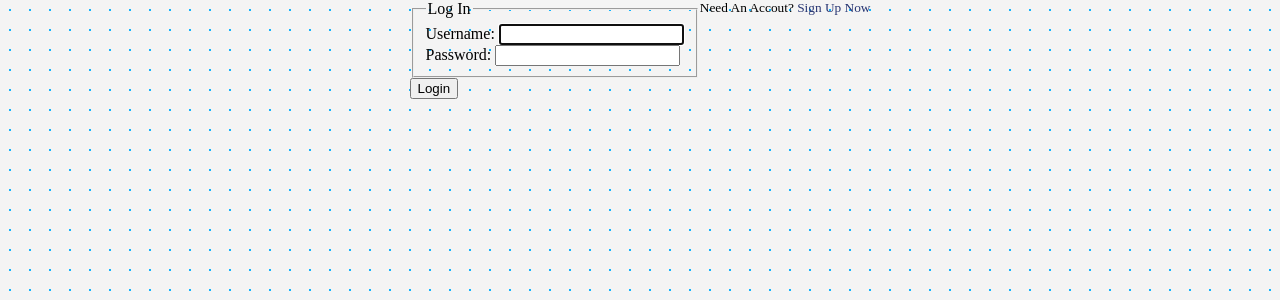
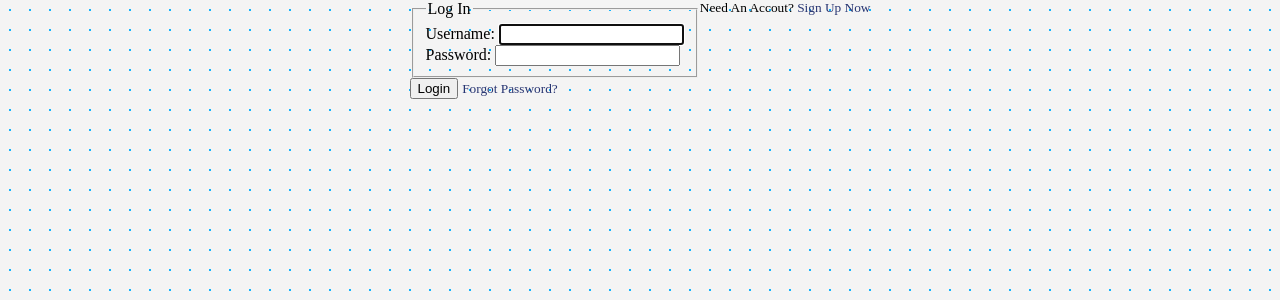
Before and after one commit to beckaberhanu/TextBookSwap, a Django app: page / in a window 1280 px wide. Shown: the top 300 px of the page. Run offline with Django 3.2, Linux system fonts and the light colour scheme.

Commit message:
Finished the password reset process and put a navigation on the login page

```diff
--- a/textbookswap/textbookswap/urls.py
+++ b/textbookswap/textbookswap/urls.py
@@ -9,6 +9,7 @@ from users import views as user_views
 from tradeboard.views import BookCreateView, BookDetailView, BookUpdateView, BookDeleteView, SellingListView
 
 urlpatterns = [
+    path('',auth_views.LoginView.as_view(template_name='users/login.html'), name='login'),
     path('profile/selling/', SellingListView.as_view(), name="selling_books"),
     path('book/<int:pk>/delete/', BookDeleteView.as_view(), name='delete_book'),
     path('book/<int:pk>/edit/', BookUpdateView.as_view(), name='edit_book'),
@@ -25,7 +26,8 @@ urlpatterns = [
         auth_views.PasswordResetDoneView.as_view(template_name='users/password_reset_done.html'), name='password_reset_done'),
     path('password-reset-confirm/<uidb64>/<token>',
         auth_views.PasswordResetConfirmView.as_view(template_name='users/password_reset_confirm.html'), name='password_reset_confirm'),
-    path('',auth_views.LoginView.as_view(template_name='users/login.html'), name='login'),
+    path('password-reset-complete/',
+        auth_views.PasswordResetCompleteView.as_view(template_name='users/password_reset_complete.html'), name='password_reset_complete'),
     path('home/', tradeboard_view.home, name='tradeboard-home')
 ]
 urlpatterns += static(settings.MEDIA_URL, document_root=settings.MEDIA_ROOT)
--- a/textbookswap/users/templates/users/login.html
+++ b/textbookswap/users/templates/users/login.html
@@ -12,6 +12,9 @@
             </fieldset>
             <div class="form-group">
                 <button class="btn btn-outline-info" type="submit">Login</button>
+                <small class="text-muted ml-2">
+                    <a href="{% url 'password_reset' %}">Forgot Password?</a>
+                </small>
             </div>
         </form>
         </div class="border-top pt-3">
```
Also changed, not shown: textbookswap/users/templates/users/password_reset_complete.html (added, +9 -0 lines).
